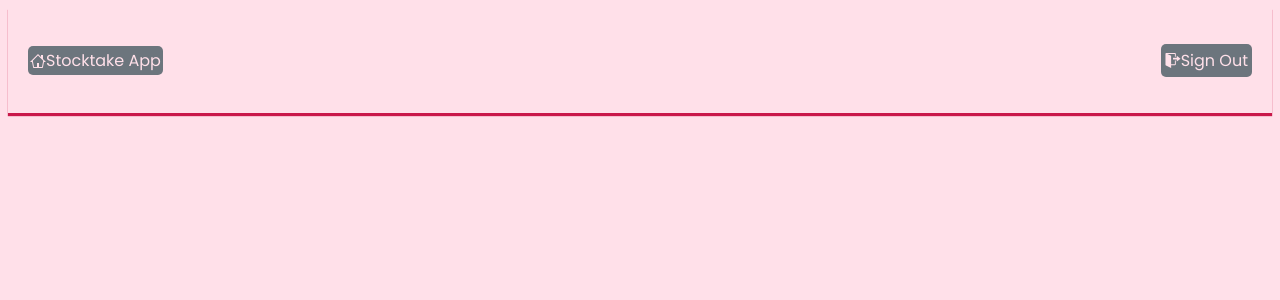
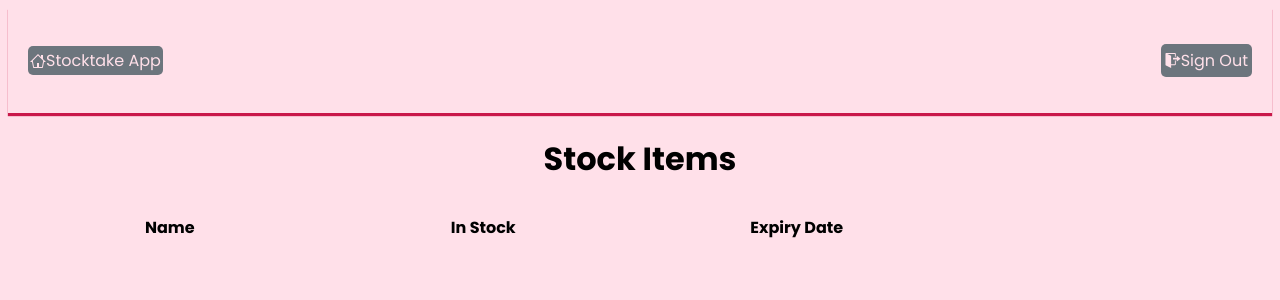
Before and after one commit to b-tess/stocktake-frontend, a React (Create React App) app: page /stockitems in a window 1280 px wide. Shown: the top 300 px of the page. Built offline with nearby package versions, Linux system fonts and the light colour scheme; sample sign-in values are in the browser's storage.

Commit message:
Stock Items page added

```diff
--- a/src/App.js
+++ b/src/App.js
@@ -7,6 +7,7 @@ import Home from './pages/Home'
 import Login from './pages/Login'
 import Signup from './pages/Signup'
 import Admin from './pages/Admin'
+import StockItems from './pages/StockItems'
 
 function App() {
     return (
@@ -36,6 +37,15 @@ function App() {
                                 element={<Admin />}
                             />
                         </Route>
+                        <Route
+                            path='/stockitems'
+                            element={<PrivateRoute />}
+                        >
+                            <Route
+                                path='/stockitems'
+                                element={<StockItems />}
+                            />
+                        </Route>
                     </Routes>
                 </div>
             </Router>
--- a/src/features/stock/stockService.js
+++ b/src/features/stock/stockService.js
@@ -12,12 +12,26 @@ async function createMedicationStockItem(medicationData, token) {
 
     const response = await axios.post(MEDICATION_URL, medicationData, config)
 
-    // return response.data
-    console.log(response.data)
+    return response.data
+    // console.log(response.data)
+}
+
+//Get all medication stock items as long as user is logged in
+async function getMedicationStockItems(token) {
+    const config = {
+        headers: {
+            Authorization: `Bearer ${token}`,
+        },
+    }
+
+    const response = await axios.get(MEDICATION_URL, config)
+
+    return response.data
 }
 
 const stockService = {
     createMedicationStockItem,
+    getMedicationStockItems,
 }
 
 export default stockService
--- a/src/features/stock/stockSlice.js
+++ b/src/features/stock/stockSlice.js
@@ -32,6 +32,29 @@ export const createMedicationStockItem = createAsyncThunk(
     }
 )
 
+//Get all medication stock items
+//The _ as a parameter for the async callback allows access to
+//the thunkAPI when there isn't a need to pass another
+//parameter before it.
+//Can't the thunkAPI be passed as a single parameter? Not sure...
+export const getMedicationStockItems = createAsyncThunk(
+    'stock/getallmedication',
+    async (_, thunkAPI) => {
+        try {
+            const token = thunkAPI.getState().auth.user.token
+            return await stockService.getMedicationStockItems(token)
+        } catch (error) {
+            const message =
+                (error.response &&
+                    error.response.data &&
+                    error.response.data.message) ||
+                error.message ||
+                error.toString()
+            return thunkAPI.rejectWithValue(message)
+        }
+    }
+)
+
 export const stockSlice = createSlice({
     name: 'stock',
     initialState,
@@ -52,6 +75,19 @@ export const stockSlice = createSlice({
                 state.isError = true
                 state.message = action.payload
             })
+            .addCase(getMedicationStockItems.pending, (state) => {
+                state.isLoading = true
+            })
+            .addCase(getMedicationStockItems.fulfilled, (state, action) => {
+                state.isLoading = false
+                state.isSuccess = true
+                state.stockItems = action.payload
+            })
+            .addCase(getMedicationStockItems.rejected, (state, action) => {
+                state.isLoading = false
+                state.isError = true
+                state.message = action.payload
+            })
     },
 })
 
--- a/src/index.css
+++ b/src/index.css
@@ -222,6 +222,23 @@ a {
     }
 }
 
+.stockItemsContainer h1 {
+    text-align: center;
+}
+
+.stockItemHeadings {
+    display: grid;
+    grid-template-columns: repeat(4, 1fr);
+    gap: 20px;
+    justify-content: space-between;
+    align-items: center;
+    margin-bottom: 20px;
+    padding: 10px 15px;
+    border-radius: 5px;
+    text-align: center;
+    font-weight: 700;
+}
+
 .spinnerContainer {
     position: fixed;
     top: 0;
--- a/src/pages/Admin.jsx
+++ b/src/pages/Admin.jsx
@@ -37,10 +37,12 @@ function Admin() {
     const { isAdministrator } = useAdminStatus()
 
     //Display & hide categoryDiv
+    //On item creation = view stock items button enabled
     //Set the initial state of the Modal
     //Set local state for collecting the form data
     //Set the initial state of the date picker
     const [isHidden, setIsHidden] = useState(true)
+    const [isDisabled, setIsDisabled] = useState(true)
     const [isModalOpen, setIsModalOpen] = useState(false)
     const [formData, setFormData] = useState({
         name: '',
@@ -59,8 +61,9 @@ function Admin() {
 
         if (isSuccess) {
             toast.success('Item created successfully.')
+            setIsDisabled(false)
             dispatch(reset())
-            navigate('/')
+            // navigate('/')
         }
 
         dispatch(reset())
@@ -147,6 +150,15 @@ function Admin() {
                         </div>
                     )}
 
+                    {/* View stock items button to navigate to /stockitems page */}
+                    <button
+                        className='btn btn-sm'
+                        disabled={isDisabled}
+                        onClick={() => navigate('/stockitems')}
+                    >
+                        View Stock Items
+                    </button>
+
                     <Modal
                         isOpen={isModalOpen}
                         onRequestClose={closeModal}
--- /dev/null
+++ b/src/pages/StockItems.jsx
@@ -0,0 +1,25 @@
+import { useEffect } from 'react'
+import { useSelector, useDispatch } from 'react-redux'
+import { getMedicationStockItems, reset } from '../features/stock/stockSlice'
+
+function StockItems() {
+    //Access the global state
+    const { stockItems, isLoading, isSuccess, isError, message } = useSelector(
+        (state) => state.stock
+    )
+
+    useEffect(() => {}, [])
+    return (
+        <div className='stockItemsContainer'>
+            <h1>Stock Items</h1>
+            <div className='stockItemHeadings'>
+                <div>Name</div>
+                <div>In Stock</div>
+                <div>Expiry Date</div>
+                <div></div>
+            </div>
+        </div>
+    )
+}
+
+export default StockItems
```
